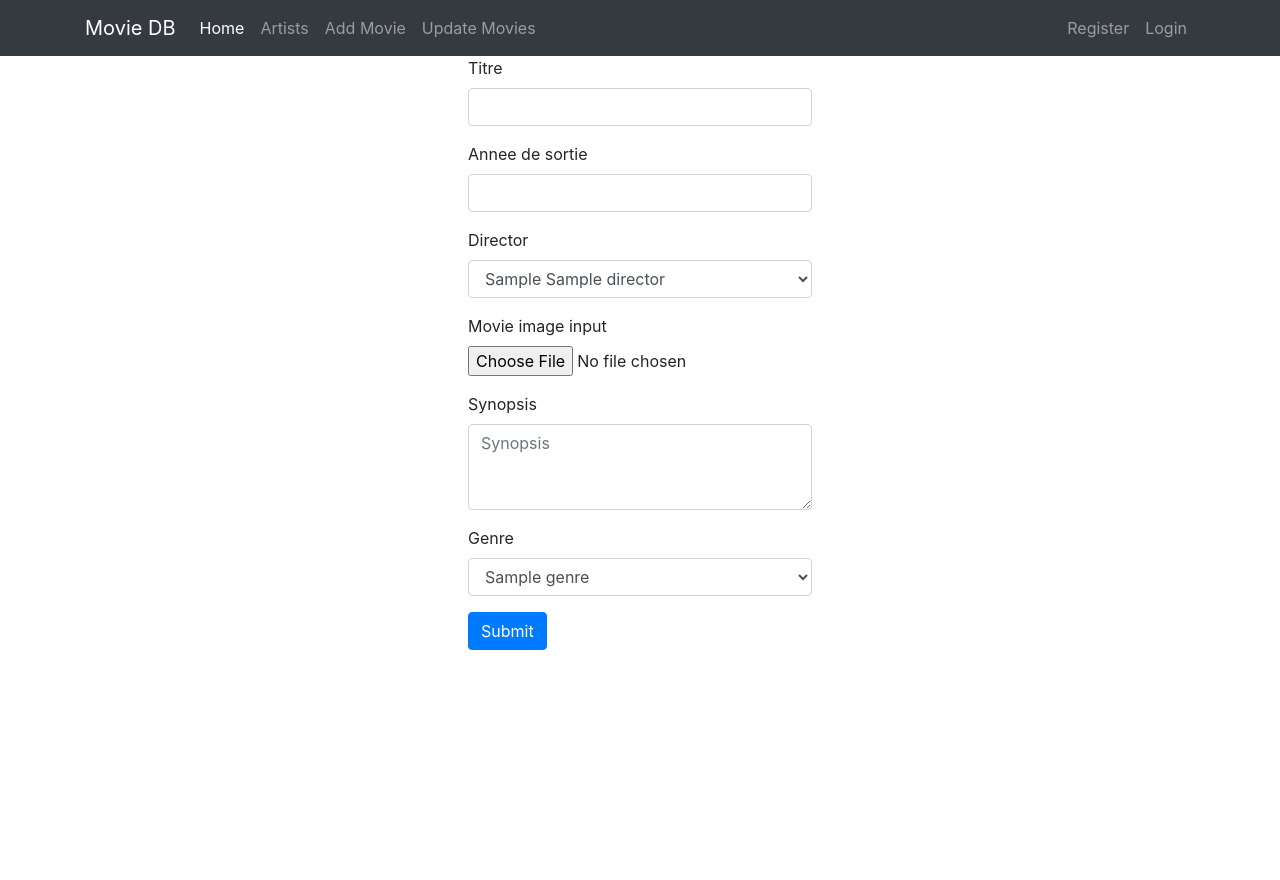
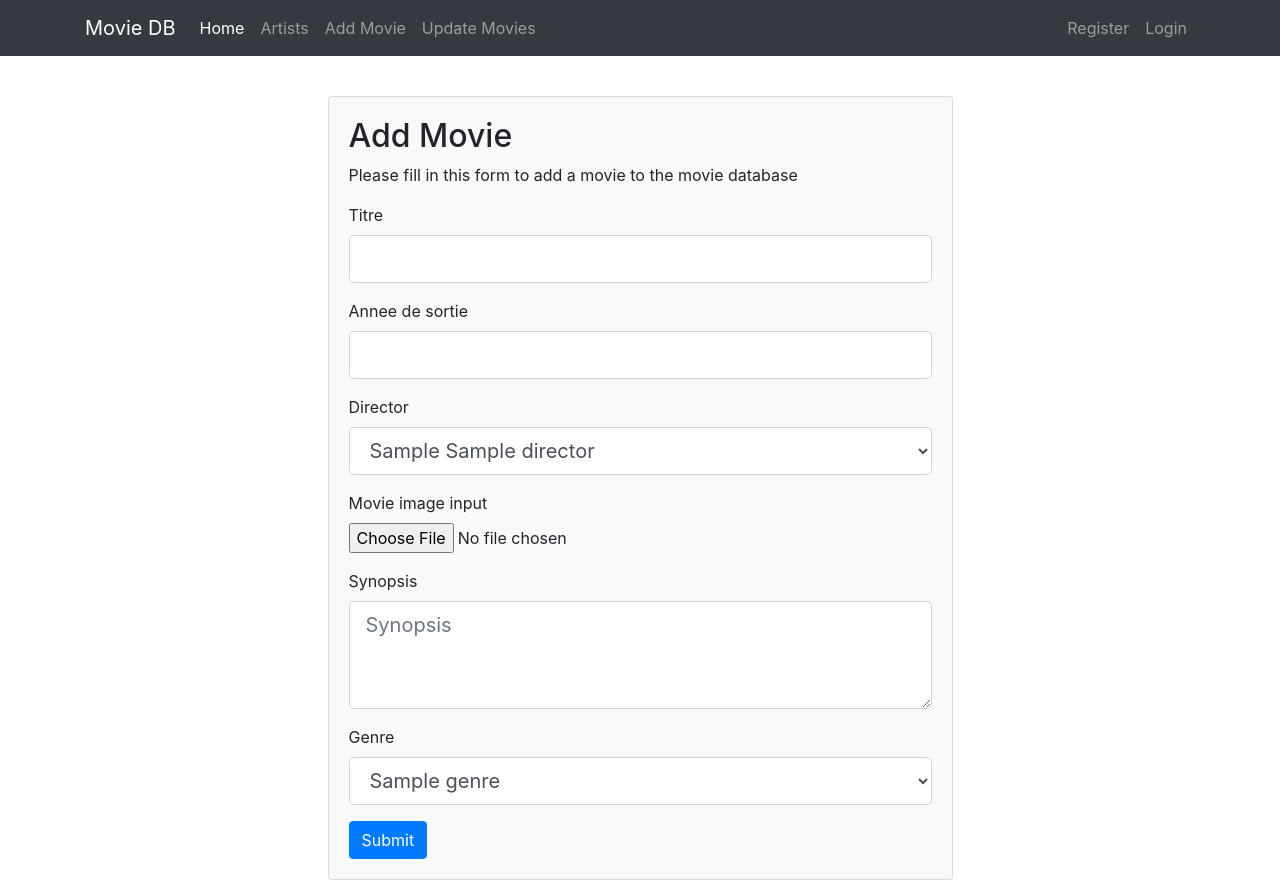
Before and after one commit to neboysam/movieDatabase, a PHP site: the page made by Views/Movies/addMovie.html.twig in a window 1280 px wide. Before the commit the page ends 650 px from the top, so only its background shows below. Run offline with PHP 8.4, Linux system fonts and the light colour scheme; the template is opened without the code that fills it: most values are stand-ins (such as "Sample title", 1, 10 or a date in 2020); some libraries are stand-ins or nearby versions.

```diff
--- a/Controllers/AdminController.php
+++ b/Controllers/AdminController.php
@@ -18,11 +18,12 @@ class AdminController extends Controller
     parent::__construct();
     // $this->model = new HomeModel();
     self::$_twig = parent::getTwig();
+    session_start();
   }
 
   public function index() {
     // $allMovies = $this->model->getAllMovies();
-    if(!$this->isLoggedIn()) {header('Location: login');}
+    if(!$this->isLoggedIn()) header('Location: login');
 
     $pageTwig = 'Admin/admin.home.html.twig';
     $template = self::$_twig->load($pageTwig);
--- a/Controllers/Controller.php
+++ b/Controllers/Controller.php
@@ -19,6 +19,7 @@ class Controller
     public function __construct()
     {
         self::$_twig = self::getTwig();
+        self::$_baseUrl = self::getBaseUrl();
     }
 
     /**
--- a/Views/Movies/addMovie.html.twig
+++ b/Views/Movies/addMovie.html.twig
@@ -10,21 +10,23 @@
 {% endblock %}
 
 {% block body %}
-<h1>Add Movie</h1>
-<div class="container">
-  <div class="row">
-    <form action="{{baseUrl}}/movies/add" method="POST" class="mx-auto" enctype="multipart/form-data">
+  <div class="row mt-5">
+    <div class="col-md-6 mx-auto mt-5">
+      <div class="card card-body bg-light">
+      <h2>Add Movie</h2>
+      <p>Please fill in this form to add a movie to the movie database</p>
+    <form action="{{baseUrl}}/movies/add" method="POST" enctype="multipart/form-data">
       <div class="form-group">
         <label for="titre">Titre</label>
-        <input type="text" name="titre" class="form-control" id="titre" aria-describedby="emailHelp">
+        <input type="text" name="titre" class="form-control form-control-lg" id="titre" aria-describedby="emailHelp">
       </div>
       <div class="form-group">
         <label for="annee_sortie">Annee de sortie</label>
-        <input type="number" name="annee_sortie" class="form-control" id="annee_sortie">
+        <input type="number" name="annee_sortie" class="form-control form-control-lg" id="annee_sortie">
       </div>
       <div class="form-group">
         <label for="director">Director</label>
-        <select name="director" class="form-control" id="director">
+        <select name="director" class="form-control form-control-lg" id="director">
         {% for director in directors %}
         <option value="{{ director.id_artiste }}">{{ director.prenom_artiste }} {{ director.nom_artiste }}</option>
         {% endfor %}
@@ -36,24 +38,22 @@
       </div>
       <div class="form-group">
         <label for="annee_sortie">Synopsis</label>
-        <textarea name="synopsis" class="form-control" id="synopsis" rows="3" placeholder="Synopsis"></textarea>
+        <textarea name="synopsis" class="form-control form-control-lg" id="synopsis" rows="3" placeholder="Synopsis"></textarea>
       </div>
       <div class="form-group">
         <label for="genre">Genre</label>
-        <select name="genre" class="form-control" id="genre">
+        <select name="genre" class="form-control form-control-lg" id="genre">
         {% for genre in genres %}
         <option value="{{ genre.id_genre }}">{{ genre.nom_genre }}</option>
         {% endfor %}
         </select>
       </div>
       <button type="submit" name="submit" class="btn btn-primary" value="Submit">Submit</button>
-      {# <div class="form-group">
-        <label for="affiche">Affiche</label>
-        <input type="file" name="affiche" class="form-control" id="affiche">
-      </div> #}
     </form>
   </div>
-</div>
+  </div>
+  </div>
+  </div>
 {% endblock %}
 
 {% block footer %}
--- a/index.php
+++ b/index.php
@@ -15,7 +15,7 @@ $mainRouter->addRouteGET('/movies/add', "Movies.addMovie");
 $mainRouter->addRoutePOST('/movies/add', "Movies.insertNewMovie");
 
 // A list of all the movies with the update option
-$mainRouter->addRouteGET('/admin/updatemovies', "Movies.getAllMovies");
+$mainRouter->addRouteGET('/movies/updatemovies', "Movies.getAllMovies");
 
 // Updating each movie separately
 $mainRouter->addRouteGET('/movies/updatemovies/:id', "Movies.getMovie");
```
Also changed, not shown: Controllers/UsersController.php (+4 -11 lines), Models/MoviesModel.php (+6 -6 lines), Views/Movies/getAllMovies.html.twig (+5 -5 lines), Views/Movies/getMovie.html.twig (+17 -12 lines).
